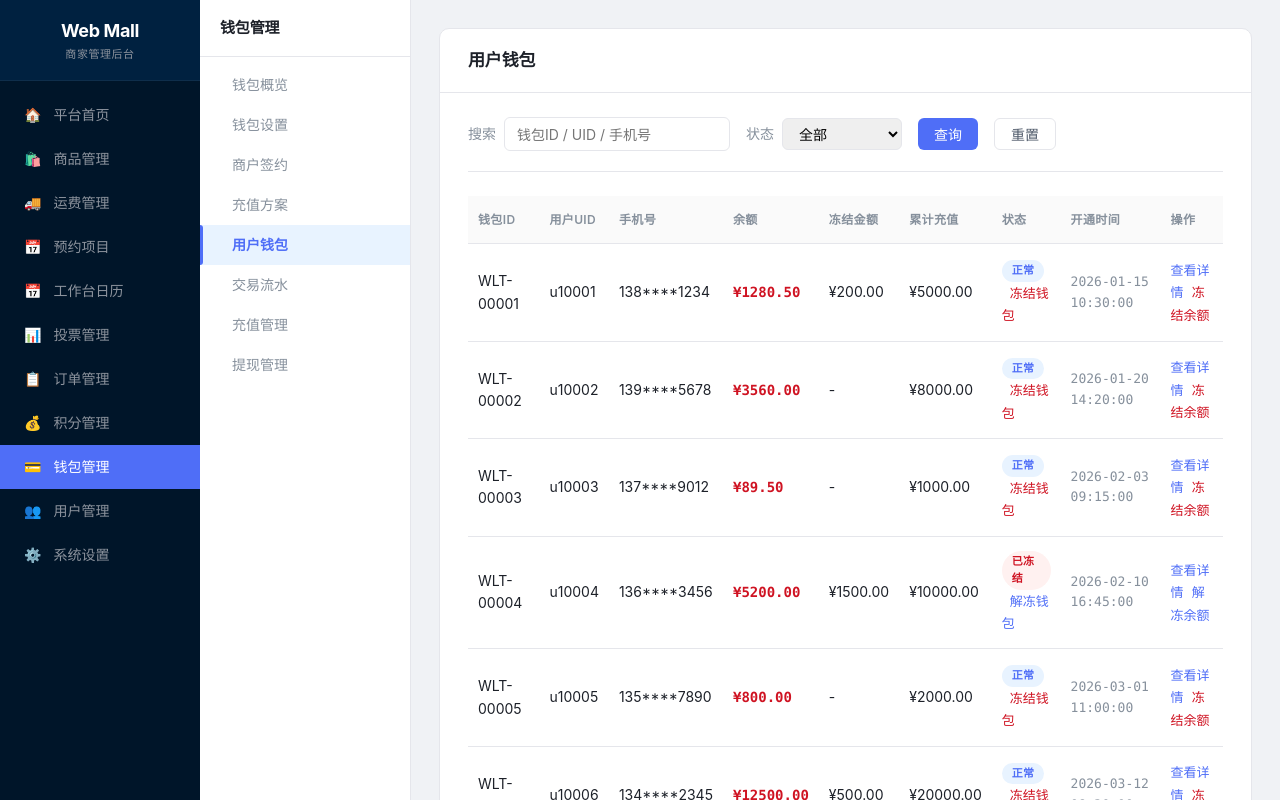
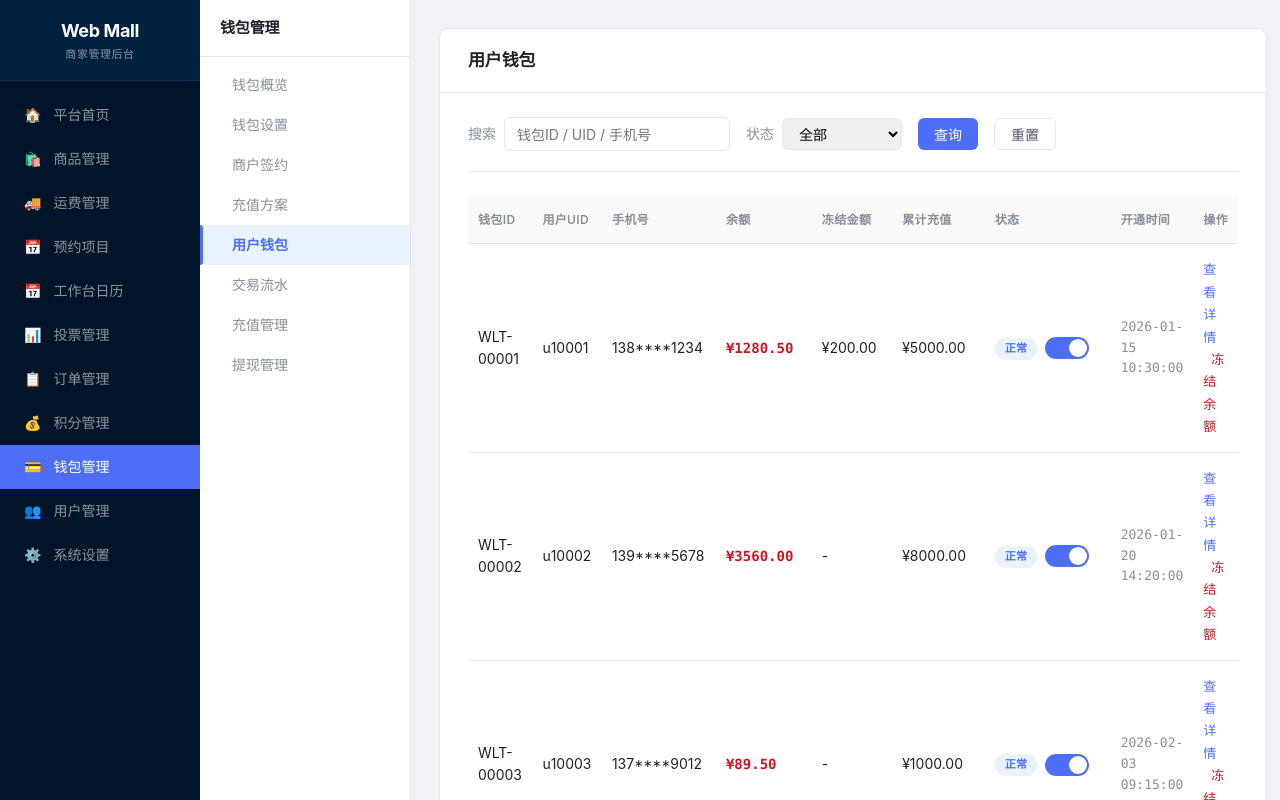
Before and after one commit to wu-pengbo/web_mall, a Vue app: page /wallet in a window 1280 px wide. Both pictures are taken after a click on the element "用户钱包". Shown: the top 800 px of the page. Built offline with nearby package versions, Linux system fonts and the light colour scheme; the HTML template or start-up script is replaced by a standard one.

Commit message:
style: 状态列改用toggle开关控制冻结/解冻钱包

```diff
--- a/src/views/UserWallet.vue
+++ b/src/views/UserWallet.vue
@@ -1772,7 +1772,7 @@ const openSettlementFlow = (item: MerchantSign) => {
                 <td class="price-text">¥{{ w.balance.toFixed(2) }}</td>
                 <td>{{ w.frozenAmount > 0 ? '¥' + w.frozenAmount.toFixed(2) : '-' }}</td>
                 <td>¥{{ w.totalRecharge.toFixed(2) }}</td>
-                <td><span class="status-tag" :class="w.status">{{ w.status === 'normal' ? '正常' : '已冻结' }}</span> <span v-if="w.status === 'normal'" class="action-link danger" @click="freezeWallet(w)" style="margin-left: 8px">冻结钱包</span><span v-if="w.status === 'frozen'" class="action-link primary" @click="unfreezeWallet(w)" style="margin-left: 8px">解冻钱包</span></td>
+                <td style="white-space: nowrap;"><span class="status-tag" :class="w.status" style="margin-right: 8px;">{{ w.status === 'normal' ? '正常' : '已冻结' }}</span><label class="toggle-switch" style="vertical-align: middle;" :title="w.status === 'normal' ? '冻结钱包' : '解冻钱包'"><input type="checkbox" :checked="w.status === 'normal'" @click.prevent="w.status === 'normal' ? freezeWallet(w) : unfreezeWallet(w)" /><span class="toggle-slider"></span></label></td>
                 <td class="time-text">{{ w.openTime }}</td>
                 <td>
                   <span class="action-link primary" @click="showUserFlow(w)">查看详情</span>
```
